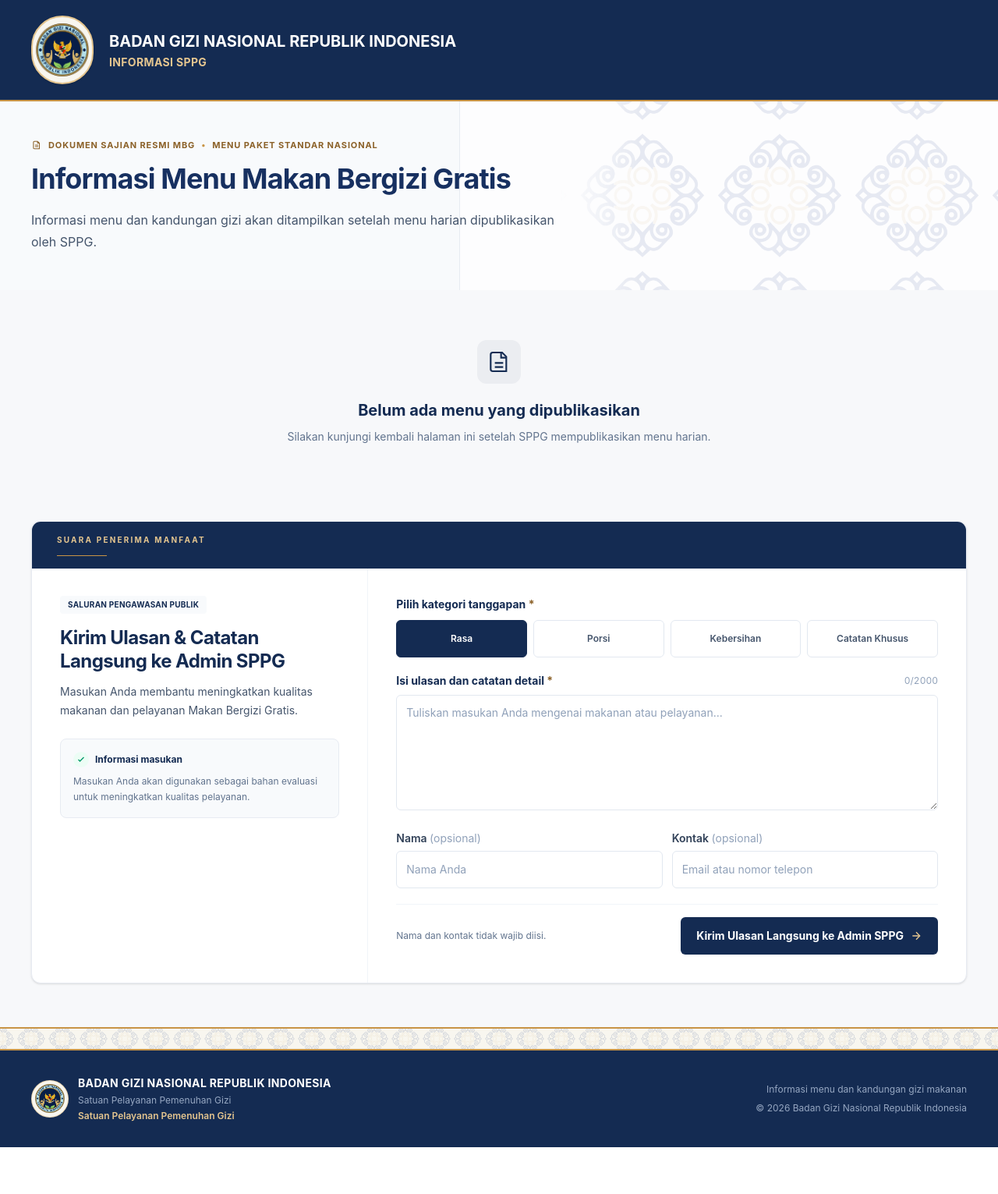
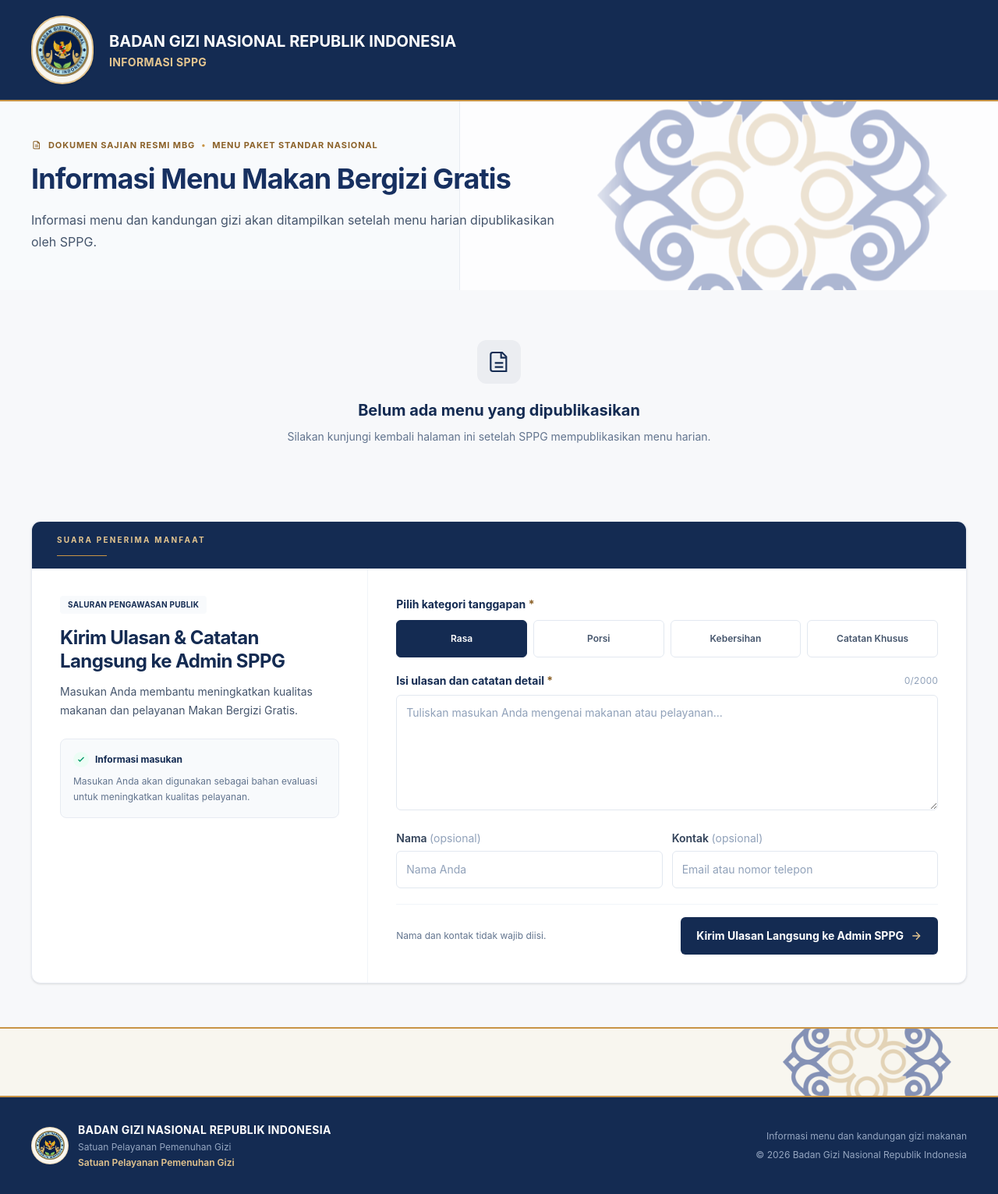
Before and after one commit to Yopa28/mbg, a Laravel app: page / in a window 1280 px wide. Shown: the whole page at 78% size. Before the commit the page ends 1471 px from the top, so only its background shows below. Run offline with Laravel 12, Linux system fonts and the light colour scheme; data that the repository does not hold is empty; style sheets or scripts are compiled from the project's sources; some libraries are stand-ins or nearby versions.

Commit message:
feat: integrate geometric public ornament
Co-authored-by: Copilot <223556219+Copilot@users.noreply.github.com>

```diff
--- a/resources/css/app.css
+++ b/resources/css/app.css
@@ -33,64 +33,84 @@
     }
 }
 
-@keyframes public-batik-reveal {
+@keyframes public-geometric-reveal {
     from {
         opacity: 0;
-        transform: translateX(8px);
+        transform: translate3d(18px, -50%, 0) scale(0.96);
+        clip-path: inset(14% 0 14% 18%);
     }
 
     to {
-        opacity: 0.1;
-        transform: translateX(0);
+        opacity: 0.34;
+        transform: translate3d(0, -50%, 0) scale(1);
+        clip-path: inset(0);
     }
 }
 
-.public-batik-hero {
-    background-image: var(--public-batik-image);
-    background-position: center;
-    background-repeat: repeat;
-    background-size: 176px 176px;
-    mask-image: linear-gradient(to right, transparent 0%, black 18%, black 100%);
-    mix-blend-mode: multiply;
-    opacity: 0.1;
-    -webkit-mask-image: linear-gradient(to right, transparent 0%, black 18%, black 100%);
+.public-geometric-hero {
+    position: absolute;
+    top: 50%;
+    right: 40px;
+    z-index: 1;
+    width: clamp(360px, 39vw, 520px);
+    aspect-ratio: 1;
+    opacity: 0.34;
+    transform: translate3d(0, -50%, 0);
+    mask-image: linear-gradient(90deg, transparent 0%, black 14%, black 88%, transparent 100%);
+    -webkit-mask-image: linear-gradient(90deg, transparent 0%, black 14%, black 88%, transparent 100%);
 }
 
-.public-batik-divider {
+.public-geometric-divider {
     position: relative;
-    height: 36px;
+    height: clamp(64px, 7vw, 84px);
     overflow: hidden;
     border-block: 1px solid rgb(200 148 70 / 24%);
     background-color: var(--color-bgn-cream);
 }
 
-.public-batik-divider::before,
-.public-batik-footer-edge::before {
+.public-geometric-divider-mark {
     position: absolute;
-    inset: 0;
-    background-image: var(--public-batik-image);
-    background-repeat: repeat-x;
-    background-position: center;
-    content: '';
-    mix-blend-mode: multiply;
+    top: 50%;
+    right: clamp(24px, 12vw, 176px);
+    width: 112px;
+    height: 112px;
+    opacity: 0.62;
+    transform: translateY(-50%);
 }
 
-.public-batik-divider::before {
-    background-size: 36px 36px;
-    opacity: 0.16;
-}
-
-.public-batik-footer-edge {
+.public-geometric-footer-signature {
     position: relative;
-    height: 28px;
+    height: 88px;
     overflow: hidden;
     border-bottom: 2px solid var(--color-bgn-gold);
     background-color: var(--color-bgn-cream);
 }
 
-.public-batik-footer-edge::before {
-    background-size: 40px 40px;
-    opacity: 0.14;
+.public-geometric-footer-mark {
+    position: absolute;
+    top: 50%;
+    right: 48px;
+    width: 240px;
+    height: auto;
+    opacity: 0.5;
+    transform: translateY(-50%);
+}
+
+@media (max-width: 639px) {
+    .public-geometric-divider-mark {
+        right: 20px;
+        width: 76px;
+        height: 76px;
+    }
+
+    .public-geometric-footer-signature {
+        height: 68px;
+    }
+
+    .public-geometric-footer-mark {
+        right: 20px;
+        width: 104px;
+    }
 }
 
 @media (prefers-reduced-motion: no-preference) {
@@ -102,8 +122,8 @@
         animation-delay: 80ms;
     }
 
-    .public-batik-hero {
-        animation: public-batik-reveal 850ms cubic-bezier(0.22, 0.68, 0, 1) 120ms both;
+    .public-geometric-hero {
+        animation: public-geometric-reveal 850ms cubic-bezier(0.22, 0.68, 0, 1) 120ms both;
     }
 
     .public-scroll-reveal.is-pending {
@@ -146,9 +166,9 @@
         transform: none;
     }
 
-    .public-page-motion .public-batik-hero {
+    .public-page-motion .public-geometric-hero {
         animation: none !important;
-        opacity: 0.1;
-        transform: none;
+        opacity: 0.34;
+        transform: translate3d(0, -50%, 0);
     }
 }
--- a/resources/js/Layouts/PublicLayout.vue
+++ b/resources/js/Layouts/PublicLayout.vue
@@ -1,5 +1,6 @@
 <script setup>
 const bgnLogoUrl = '/images/bgn-seal.png';
+const geometricOrnamentUrl = '/images/mbg-geometric-ornament.png';
 
 defineProps({
     sppg: {
@@ -10,7 +11,7 @@ defineProps({
 </script>
 
 <template>
-    <div class="public-page-motion min-h-screen bg-bgn-paper text-slate-800" style="--public-batik-image: url('/images/dairi-batik.png')">
+    <div class="public-page-motion min-h-screen bg-bgn-paper text-slate-800">
         <header class="relative border-b-2 border-bgn-gold bg-bgn-navy text-white shadow-sm">
             <div class="relative mx-auto flex max-w-[1440px] items-center gap-4 px-5 py-4 sm:gap-5 sm:px-8 sm:py-5 lg:px-10">
                 <a href="/" class="group flex shrink-0 items-center rounded-lg focus-visible:outline-none focus-visible:ring-2 focus-visible:ring-bgn-gold-soft focus-visible:ring-offset-4 focus-visible:ring-offset-bgn-navy">
@@ -54,7 +55,17 @@ defineProps({
         </main>
 
         <footer class="border-t-2 border-bgn-gold bg-bgn-navy text-white">
-            <div aria-hidden="true" class="public-batik-footer-edge"></div>
+            <div aria-hidden="true" class="public-geometric-footer-signature">
+                <img
+                    :src="geometricOrnamentUrl"
+                    alt=""
+                    width="600"
+                    height="600"
+                    class="public-geometric-footer-mark"
+                    loading="lazy"
+                    decoding="async"
+                />
+            </div>
             <div class="mx-auto flex max-w-[1440px] flex-col gap-6 px-5 py-8 sm:px-8 md:flex-row md:items-center md:justify-between lg:px-10">
                 <div class="flex items-center gap-3">
                     <div class="flex h-12 w-12 shrink-0 items-center justify-center rounded-full border border-bgn-gold-soft/60 bg-bgn-cream p-1">
--- a/resources/js/Pages/Public/Menu/Index.vue
+++ b/resources/js/Pages/Public/Menu/Index.vue
@@ -5,6 +5,8 @@ import PublicLayout from '@/Layouts/PublicLayout.vue';
 import KitchenDocumentation from '@/Components/Public/KitchenDocumentation.vue';
 import FeedbackForm from '@/Components/Public/FeedbackForm.vue';
 import { getPublicPhotoUrl } from '@/Utils/publicPhotoUrl';
+
+const geometricOrnamentUrl = '/images/mbg-geometric-ornament.png';
 
 defineOptions({
     layout: PublicLayout,
@@ -192,7 +194,17 @@ onBeforeUnmount(() => revealObserver?.disconnect());
         <!-- Hero menu -->
         <section class="relative overflow-hidden bg-bgn-surface">
             <div aria-hidden="true" class="pointer-events-none absolute inset-y-0 right-0 z-0 hidden w-[54%] border-l border-bgn-line bg-white/65 lg:block"></div>
-            <div aria-hidden="true" class="public-batik-hero pointer-events-none absolute inset-y-0 right-0 z-0 hidden w-[min(44vw,560px)] lg:block"></div>
+            <div aria-hidden="true" class="public-geometric-hero pointer-events-none hidden xl:block">
+                <img
+                    :src="geometricOrnamentUrl"
+                    alt=""
+                    width="600"
+                    height="600"
+                    class="h-full w-full object-contain"
+                    fetchpriority="high"
+                    decoding="async"
+                />
+            </div>
             <div class="relative z-10 mx-auto max-w-[1440px] px-5 py-8 sm:px-8 sm:py-10 lg:px-10 lg:py-12">
                 <div v-if="menu" class="grid items-end gap-7 border-b border-bgn-line pb-8 lg:grid-cols-[minmax(0,1.45fr)_minmax(280px,0.55fr)] lg:gap-10 lg:pb-10">
                     <div class="public-page-enter min-w-0 max-w-5xl">
@@ -215,7 +227,7 @@ onBeforeUnmount(() => revealObserver?.disconnect());
                         </p>
                     </div>
 
-                    <div class="public-page-enter public-hero-date border-l-2 border-bgn-gold bg-bgn-navy px-5 py-4 text-white sm:px-6 sm:py-5 lg:justify-self-end lg:w-full lg:max-w-[360px]">
+                    <div class="public-page-enter public-hero-date border-l-2 border-bgn-gold bg-bgn-navy px-5 py-4 text-white sm:px-6 sm:py-5 lg:justify-self-end lg:w-full lg:max-w-[300px]">
                         <p class="text-[10px] font-bold uppercase tracking-[0.18em] text-bgn-gold-soft">
                             Menu Hari Ini
                         </p>
@@ -437,8 +449,18 @@ onBeforeUnmount(() => revealObserver?.disconnect());
         <div
             v-if="menu"
             aria-hidden="true"
-            class="public-scroll-reveal public-batik-divider"
-        ></div>
+            class="public-scroll-reveal public-geometric-divider"
+        >
+            <img
+                :src="geometricOrnamentUrl"
+                alt=""
+                width="600"
+                height="600"
+                class="public-geometric-divider-mark"
+                loading="lazy"
+                decoding="async"
+            />
+        </div>
 
         <!-- Nutrition transparency -->
         <section
```
Also changed, not shown: public/images/mbg-geometric-ornament.png (added).
